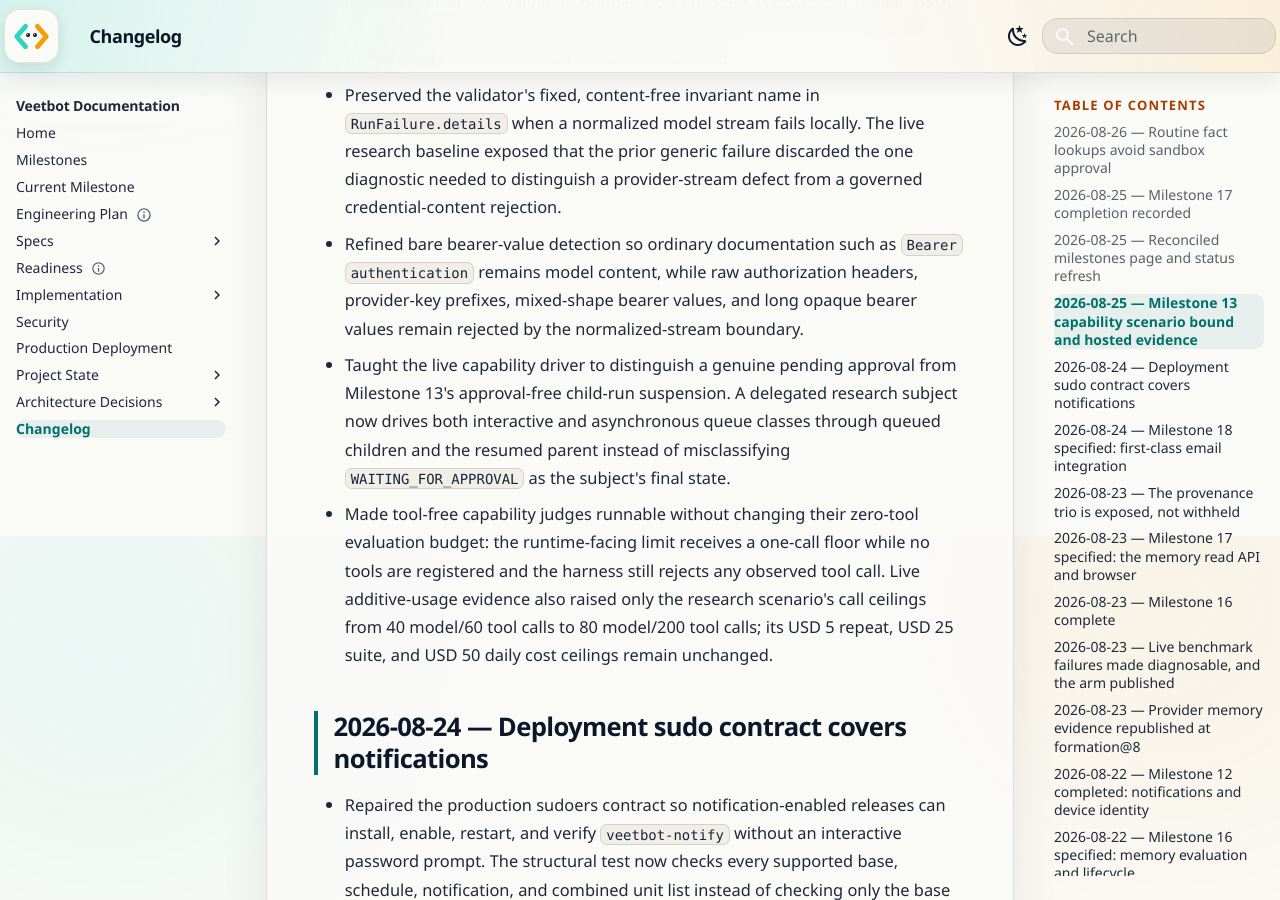
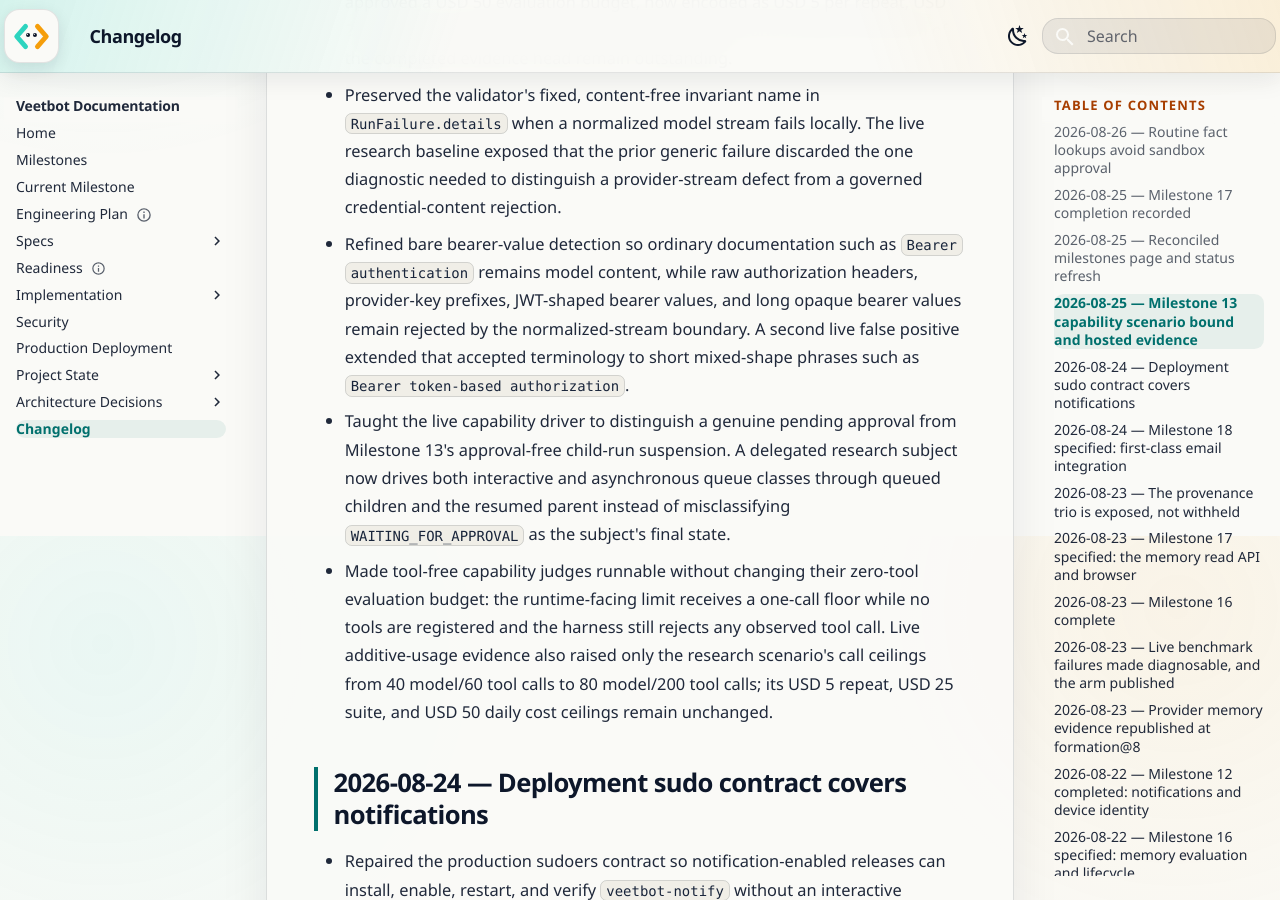
Before and after one commit to avitus/veetbot, an MkDocs documentation site: the page built from docs/changelog.md, in a window 1280 px wide and 900 px high, scrolled down 2164 px. Built offline with MkDocs 1.6.1 and Material for MkDocs 9.7.7, drawn with Linux system fonts in a browser that asks for light colours.

Commit message:
fix: narrow bare bearer secret detection
Reading-Lane: A

```diff
--- a/docs/changelog.md
+++ b/docs/changelog.md
@@ -79,8 +79,10 @@ title: Changelog
   credential-content rejection.
 - Refined bare bearer-value detection so ordinary documentation such as
   `Bearer authentication` remains model content, while raw authorization
-  headers, provider-key prefixes, mixed-shape bearer values, and long opaque
-  bearer values remain rejected by the normalized-stream boundary.
+  headers, provider-key prefixes, JWT-shaped bearer values, and long opaque
+  bearer values remain rejected by the normalized-stream boundary. A second
+  live false positive extended that accepted terminology to short mixed-shape
+  phrases such as `Bearer token-based authorization`.
 - Taught the live capability driver to distinguish a genuine pending approval
   from Milestone 13's approval-free child-run suspension. A delegated research
   subject now drives both interactive and asynchronous queue classes through
```
Also changed, not shown: 2 other files.
